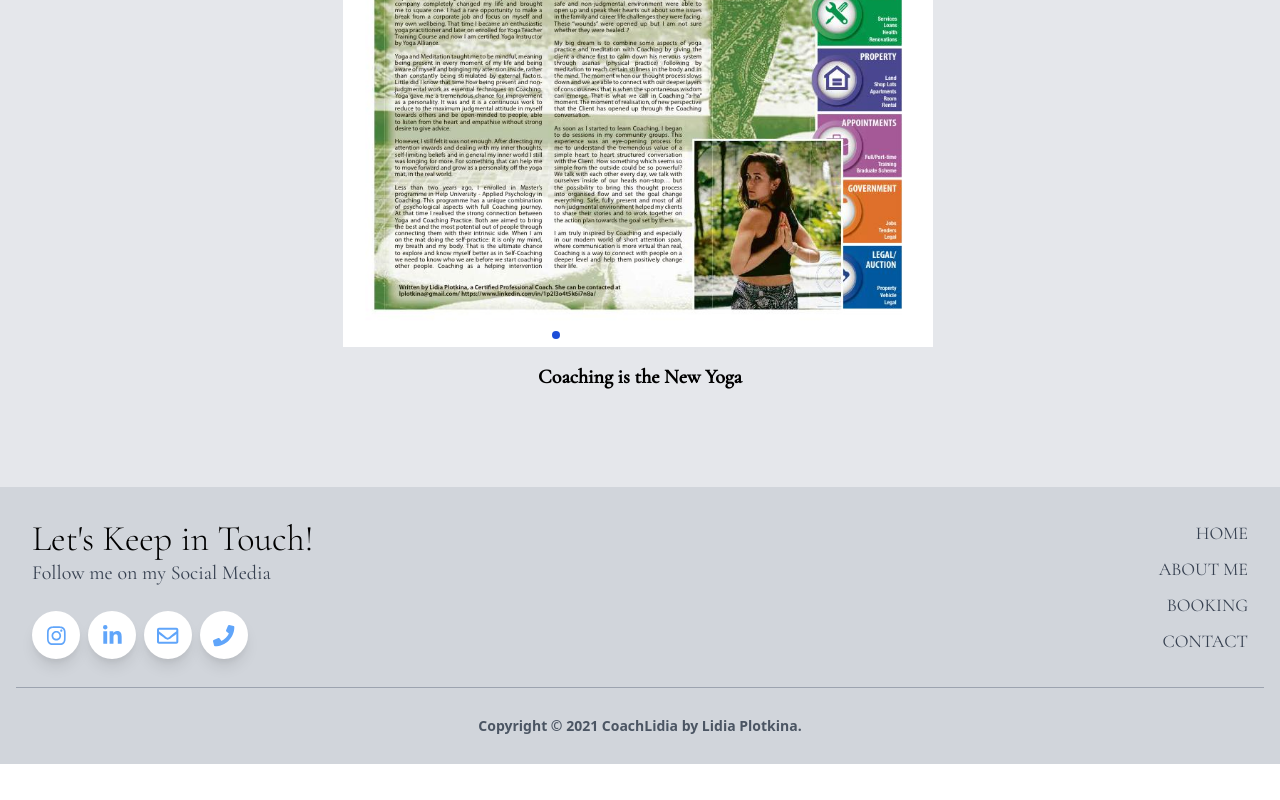
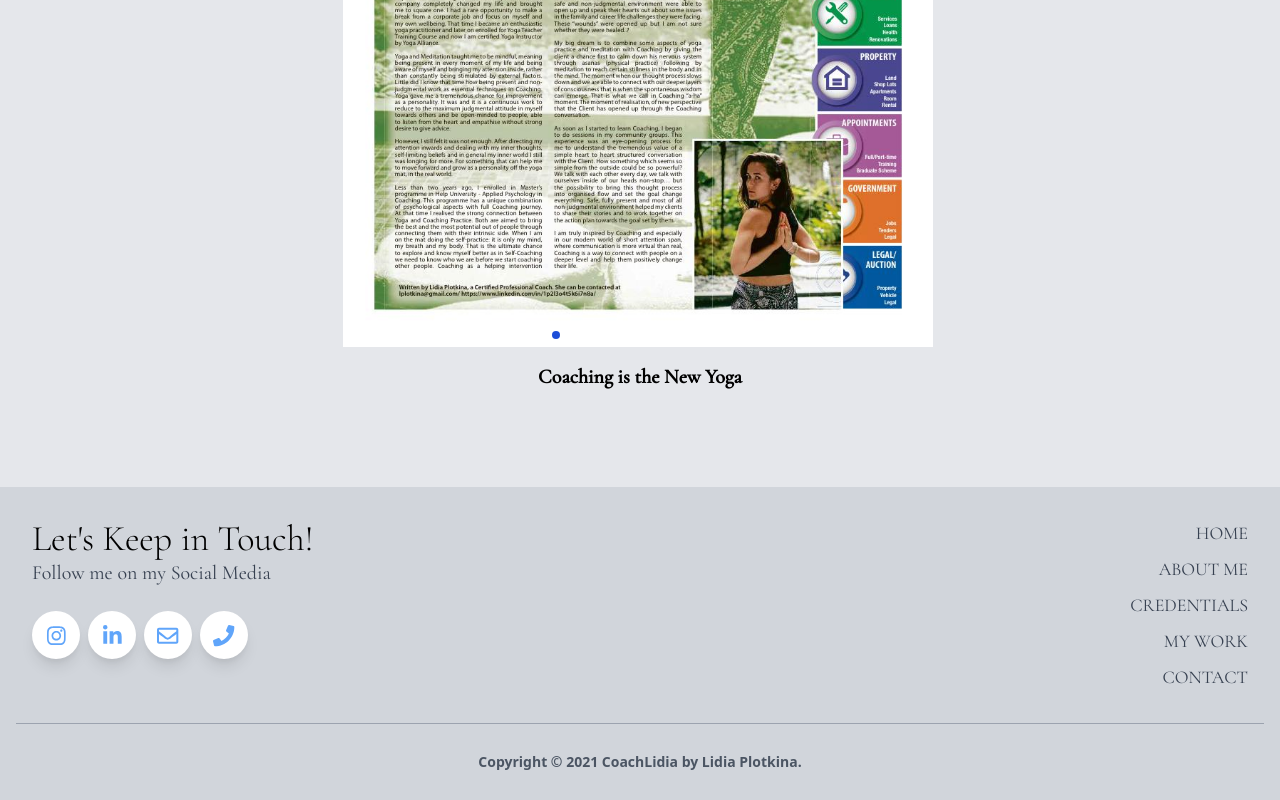
Before and after one commit to LidiaPlotkina/Lidia-Web, a React (Create React App) app: page / in a window 1280 px wide. Shown: the part 3904-4704 px from the top of the page. Before the commit the page ends 4668 px from the top, so only its background shows below. Built offline with nearby package versions, Linux system fonts and the light colour scheme; what tailwindcss-typography would draw is missing.

Commit message:
Add: New Updates added

```diff
--- a/src/components/Footer.jsx
+++ b/src/components/Footer.jsx
@@ -41,16 +41,19 @@ export default function Footer() {
                         <div className="w-full lg:w-4/12 px-4 py-6 lg:py-0 lg:text-right">
                             <ul className="list-unstyled">
                                 <li>
-                                    <a href="#" className = "text-gray-700 hover:text-gray-900 text-lg uppercase font-Cormorant font-normal block pb-2">Home</a>
+                                    <a href="#home" className = "text-gray-700 hover:text-gray-900 text-lg uppercase font-Cormorant font-normal block pb-2">Home</a>
                                 </li>
                                 <li>
-                                    <a href="#" className = "text-gray-700 hover:text-gray-900 text-lg uppercase font-Cormorant font-normal block pb-2">About Me</a>
+                                    <a href="#about-me" className = "text-gray-700 hover:text-gray-900 text-lg uppercase font-Cormorant font-normal block pb-2">About Me</a>
                                 </li>
                                 <li>
-                                    <a href="#" className = "text-gray-700 hover:text-gray-900 text-lg uppercase font-Cormorant font-normal block pb-2">Booking</a>
+                                    <a href="#blog-section" className = "text-gray-700 hover:text-gray-900 text-lg uppercase font-Cormorant font-normal block pb-2">Credentials</a>
                                 </li>
                                 <li>
-                                    <a href="#" className = "text-gray-700 hover:text-gray-900 text-lg uppercase font-Cormorant font-normal block pb-2">Contact</a>
+                                    <a href="#carousel-section" className = "text-gray-700 hover:text-gray-900 text-lg uppercase font-Cormorant font-normal block pb-2">My Work</a>
+                                </li>
+                                <li>
+                                    <a href="#contact-me" className = "text-gray-700 hover:text-gray-900 text-lg uppercase font-Cormorant font-normal block pb-2">Contact</a>
                                 </li>
                             </ul>
                         </div>
```
